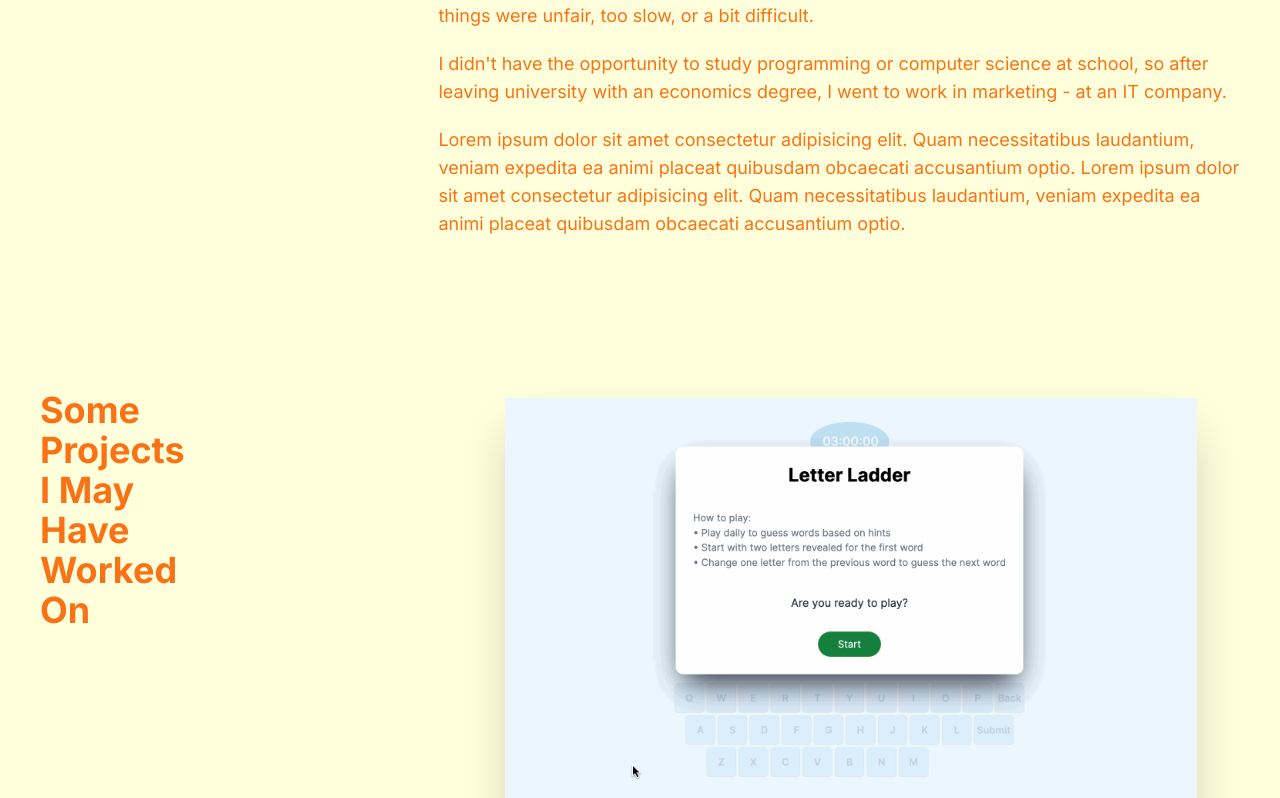
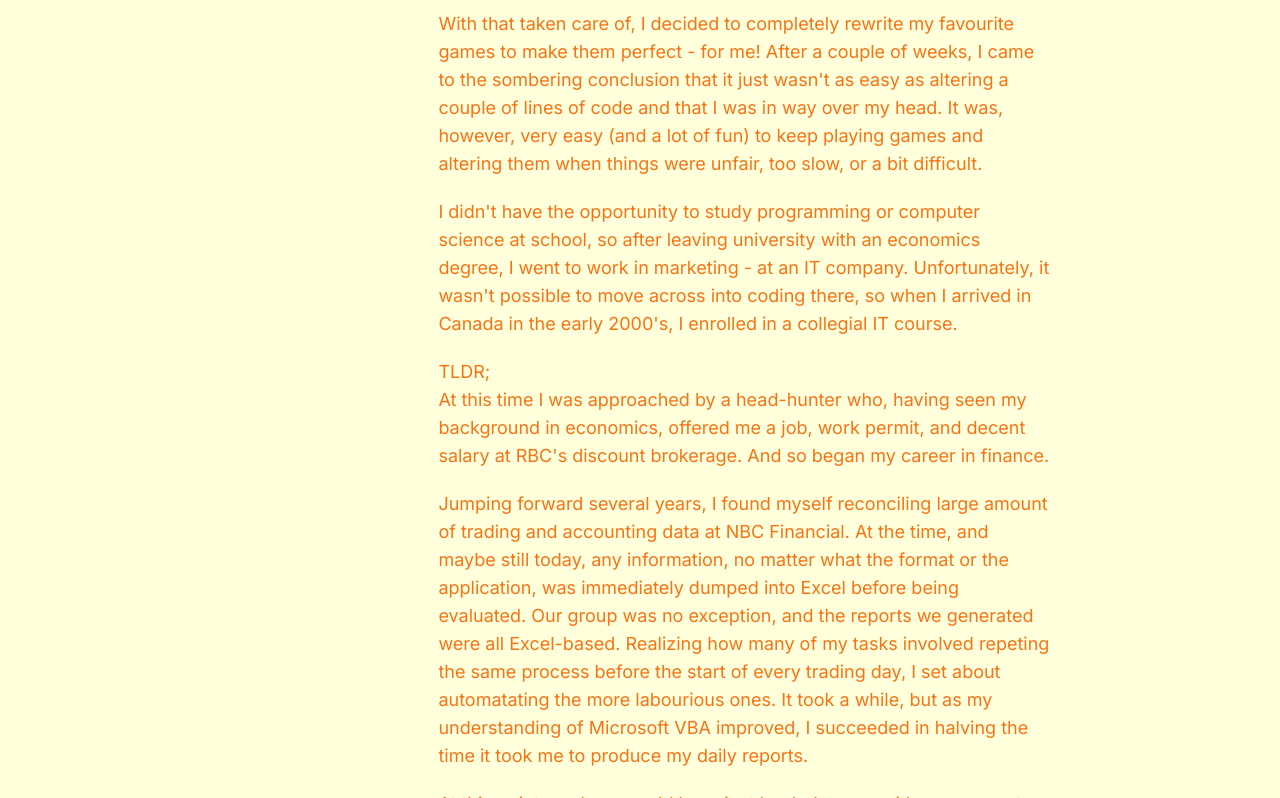
Before and after one commit to mikedaltonmtl/portfolio2.0, a Next.js app: page / in a window 1280 px wide. Shown: the part 1282-2080 px from the top of the page. Built offline with nearby package versions, Linux system fonts and the light colour scheme.

Commit message:
Add content and improve structure for About component

```diff
--- a/app/components/About/About.jsx
+++ b/app/components/About/About.jsx
@@ -1,11 +1,24 @@
 import Image from 'next/image';
 import FadeIn from '../comon/FadeIn';
+
+const aboutText = [
+  "I was probably nine or ten years old when I cracked my first video game. I'd learned a little about programming and managed to find a way to force the game in question to crash. Scanning through the code, I quickly found the horribly unjust logic. It was a football (soccer) manager simulation where if your bank balance grew too large, there would be crowd violence at your next match, coupled with a massive repair bill. The developers were just making sure that the cash amount stayed within a range, but the thought that the fans of my beloved, well-run team would do such a thing left me aghast!",
+  "With that taken care of, I decided to completely rewrite my favourite games to make them perfect - for me! After a couple of weeks, I came to the sombering conclusion that it just wasn't as easy as altering a couple of lines of code and that I was in way over my head. It was, however, very easy (and a lot of fun) to keep playing games and altering them when things were unfair, too slow, or a bit difficult.",
+  "I didn't have the opportunity to study programming or computer science at school, so after leaving university with an economics degree, I went to work in marketing - at an IT company. Unfortunately, it wasn't possible to move across into coding there, so when I arrived in Canada in the early 2000's, I enrolled in a collegial IT course.",
+  "The company I had been placed with for my apprenticeship offered me a job at the end of the course. Everyone seemed happy about this, expect for the government, who refused my application for a work permit. Fortunately, my college also had a small consulting company sharing their workspace, who kindly agreed that I could hang out with them and continue to learn, while I waited for my permanent residence status to be approved.",
+  "At this time I was approached by a head-hunter who, having seen my background in economics, offered me a job, work permit, and decent salary at RBC's discount brokerage. And so began my career in finance.",
+  "Jumping forward several years, I found myself reconciling large amount of trading and accounting data at NBC Financial. At the time, and maybe still today, any information, no matter what the format or the application, was immediately dumped into Excel before being evaluated. Our group was no exception, and the reports we generated were all Excel-based. Realizing how many of my tasks involved repeting the same process before the start of every trading day, I set about automatating the more labourious ones. It took a while, but as my understanding of Microsoft VBA improved, I succeeded in halving the time it took me to produce my daily reports.",
+  "At this point, my boss could have just loaded me up with more reports, but he was smarter than that. One by one, he asked the other members of the team to run their most annoying reports past me, and together we automated the pants off of them! Each day, I couldn't wait to finish my reports and start coding. I was learning more VBA, more about the more obscure financial products that I didn't normally deal with. I was getting to work more closely with the other members of the team, and, in my mind anyway, becoming well-liked as I was making everyone else's lives a little bit easier.",
+  "Next up for me was a year in Calgary, looking after our young daughter while my wife completed a fellowship (she had a much more important job than me!). Upon returning to Montreal, we had a second child who had some health struggles, so I decided to stay home with him for a little while until he was ready to go to day-care. All of a sudden, I'd been a stay-at-home Dad for ten years and our third child was about to start school!",
+  "Time to get back to work. I knew that coding, not finance, was the way to go, and that there was a new-fangled thing called a Bootcamp I could do to catapult me back in to the job market.",
+  "",
+];
 
 export default function About() {
   return (
     <section
       id="about"
-      className="flex justify-between items-start gap-20 px-[3vw]"
+      className="flex justify-between items-start gap-20 px-[3vw] py-16"
     >
       <div className="flex-grow-0 mt-4">
         <FadeIn threshold={0.4} >
@@ -20,46 +33,20 @@ export default function About() {
           </div>
         </FadeIn>
       </div>
-      <div className="flex-grow">
+      <div className="flex-grow text-lg text-primary pr-[15vw]">
         <FadeIn threshold={0.2} >
-          <h2 className="text-4xl font-bold text-primary mb-5">A Little Background...</h2>
+          <h2 className="text-4xl font-bold mb-5">A Little Background...</h2>
         </FadeIn>
-        <FadeIn>
-          <p className="text-lg text-primary mb-5">
-            I was probably nine or ten years old when I cracked my first video game. I&apos;d learned a little
-            about programming and managed to find a way to force the game in question to crash.
-            Scanning through the code, I quickly found the horribly unjust logic. It was a
-            football (soccer) manager simulation where if your bank balance grew too large, there would be crowd
-            violence at your next match, coupled with a massive repair bill. The developers were just
-            making sure that the cash amount stayed within a range, but the thought that the fans of my beloved,
-            well-run team would do such a thing left me aghast!
-          </p>
-        </FadeIn>
-        <FadeIn>
-          <p className="text-lg text-primary mb-5">
-            With that taken care of, I decided to completely rewrite my favourite games to make them
-             perfect - for me! After a couple of weeks, I came to the sombering conclusion that it just
-             wasn&apos;t as easy as altering a couple of lines of code and that I was in way over my head.
-             It was, however, very easy (and a lot of fun) to keep playing games and altering them when
-             things were unfair, too slow, or a bit difficult.
-          </p>
-        </FadeIn>
-        <FadeIn>
-          <p className="text-lg text-primary mb-5">
-            I didn&apos;t have the opportunity to study programming or computer science at school, so after
-             leaving university with an economics degree, I went to work in marketing - at an IT company.
-
-          </p>
-        </FadeIn>
-        <FadeIn>
-          <p className="text-lg text-primary">
-    Lorem ipsum dolor sit amet consectetur adipisicing elit. Quam
-    necessitatibus laudantium, veniam expedita ea animi placeat quibusdam
-    obcaecati accusantium optio. Lorem ipsum dolor sit amet consectetur adipisicing elit. Quam
-    necessitatibus laudantium, veniam expedita ea animi placeat quibusdam
-    obcaecati accusantium optio.
-          </p>
-        </FadeIn>
+        {aboutText.map((paragraph, index) => (
+          <FadeIn key={index}>
+            {index === 3
+              ?
+              <p>TLDR;</p>
+              :
+              <p className="mb-5">{paragraph}</p>
+            }
+          </FadeIn>
+        ))}
       </div>
     </section>
   );
--- a/app/components/Feedback/EmailJSForm.jsx
+++ b/app/components/Feedback/EmailJSForm.jsx
@@ -36,7 +36,7 @@ export default function EmailJSForm() {
       {/* <input type="submit" value="Send" /> */}
       <button
         type="submit"
-        class="px-4 py-2 rounded-md hover:bg-blue-600 bg-blue-500 text-white"
+        className="px-4 py-2 rounded-md hover:bg-blue-600 bg-blue-500 text-white"
       >
         Submit
       </button>
--- a/app/components/Feedback/Feedback.jsx
+++ b/app/components/Feedback/Feedback.jsx
@@ -4,13 +4,13 @@ import EmailJSForm from "./EmailJSForm";
 
 export default function Feedback() {
   return (
-    <div className="px-[3vw]">
+    <section id="contact" className="py-16 px-[3vw]">
       <FadeIn threshold={0.8} >
         <h2 className="text-4xl font-bold text-primary mb-5">Pleased To Meet You, Let&apos;s Connect</h2>
       </FadeIn>
       <FadeIn threshold={0.6} >
         <EmailJSForm />
       </FadeIn>
-    </div>
+    </section>
   );
 }
--- a/app/components/Header/Header.jsx
+++ b/app/components/Header/Header.jsx
@@ -34,7 +34,7 @@ export default function Header() {
           <i className={`text-primary text-3xl fab fa-discord ${scrolled ? 'animate-jiggle' : ''}`} />
         </Link>
       </div>
-      <Link href="/contact" className="flex gap-2 items-center animate-slide-in-from-right">
+      <Link href="#contact" className="flex gap-2 items-center animate-slide-in-from-right">
         <i className={`text-primary text-3xl fas fa-envelope ${scrolled ? 'animate-antiJiggle' : ''}`} />
         <span className={`text-primary font-bold ${scrolled ? 'animate-jiggle' : ''}`}>Contact</span>
       </Link>
--- a/app/components/Projects/ProjectList.jsx
+++ b/app/components/Projects/ProjectList.jsx
@@ -53,7 +53,7 @@ const projects = [
 export default function ProjectList() {
   return (
     <>
-      {projects.map((project) => (
+      {projects.map(project => (
         <div
           key={project.id}
           className="relative"
--- a/app/components/Projects/Projects.jsx
+++ b/app/components/Projects/Projects.jsx
@@ -20,7 +20,7 @@ export default function Projects() {
   }, []);
 
   return (
-    <div className="h-[400vh] relative">
+    <section id="projects" className="h-[400vh] relative">
       <div className="sticky top-0 h-screen overflow-hidden">
         <div className="scroll-section top-0 h-full w-screen will-change-transform flex justify-start items-center gap-x-80 ml-10 pr-[5vw]">
           <div className="h-3/5 mb-4">
@@ -31,7 +31,6 @@ export default function Projects() {
           <ProjectList />
         </div>
       </div>
-    </div>
-
+    </section>
   );
 }
```
